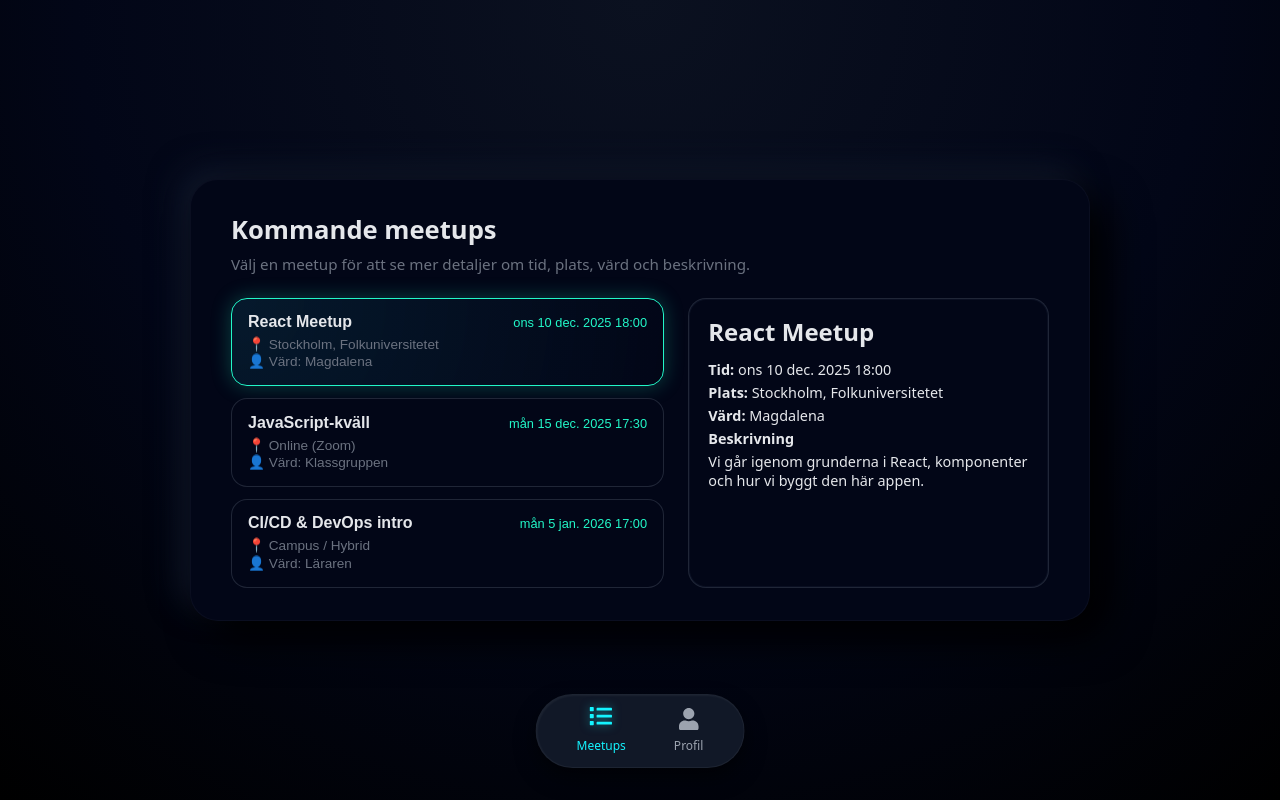
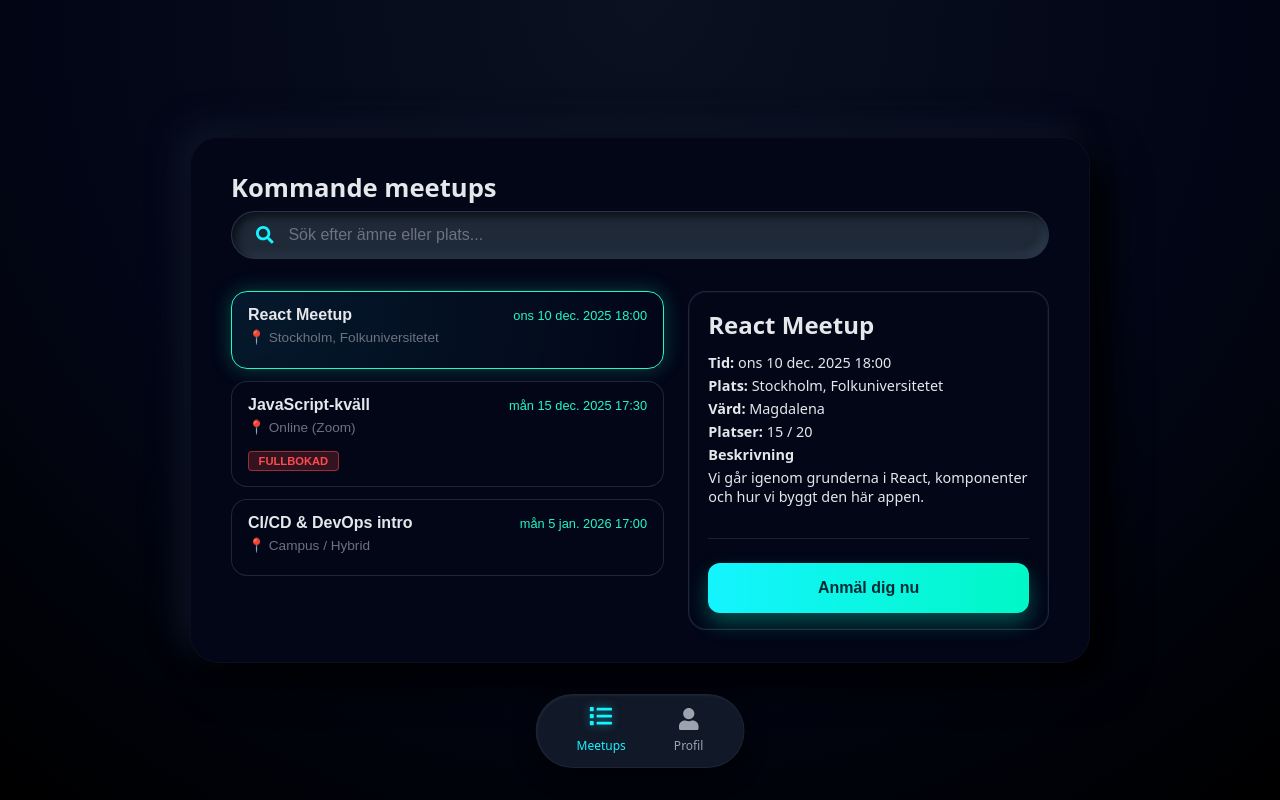
Before and after one commit to Officialw0z/meetup, a React (Vite) app in the folder client/: page /meetups in a window 1280 px wide. Both pictures are taken after a click on the button 447 px from the left and 341 px from the top of the page. Built offline with nearby package versions, Linux system fonts and the light colour scheme.

Commit message:
updated meetups with search function and mock signup logic

```diff
--- a/client/src/components/MeetupsPage.jsx
+++ b/client/src/components/MeetupsPage.jsx
@@ -1,7 +1,8 @@
-// src/components/MeetupsPage.jsx
-import { useState, useEffect } from "react"; // <--- Lade till useEffect
+import { useState, useEffect } from "react";
+import { FaSearch, FaCheckCircle, FaExclamationCircle, FaTimesCircle } from "react-icons/fa";
 import "../styles/MeetupsPage.scss";
 
+// MOCK DATA
 const MOCK_MEETUPS = [
   {
     id: 1,
@@ -9,8 +10,9 @@ const MOCK_MEETUPS = [
     time: "2025-12-10T18:00:00",
     location: "Stockholm, Folkuniversitetet",
     host: "Magdalena",
-    description:
-      "Vi går igenom grunderna i React, komponenter och hur vi byggt den här appen.",
+    description: "Vi går igenom grunderna i React, komponenter och hur vi byggt den här appen.",
+    capacity: 20,
+    attending: 15,
   },
   {
     id: 2,
@@ -18,8 +20,9 @@ const MOCK_MEETUPS = [
     time: "2025-12-15T17:30:00",
     location: "Online (Zoom)",
     host: "Klassgruppen",
-    description:
-      "Frågestund om JavaScript, CI/CD, Git flow och grupparbetet.",
+    description: "Frågestund om JavaScript, CI/CD, Git flow och grupparbetet.",
+    capacity: 10,
+    attending: 10, // Fullbokad
   },
   {
     id: 3,
@@ -27,8 +30,9 @@ const MOCK_MEETUPS = [
     time: "2026-01-05T17:00:00",
     location: "Campus / Hybrid",
     host: "Läraren",
-    description:
-      "Vi tittar på pipelines, GitHub Actions och hur deployen till AWS & Render fungerar.",
+    description: "Vi tittar på pipelines, GitHub Actions och hur deployen till AWS & Render fungerar.",
+    capacity: 50,
+    attending: 2,
   },
 ];
 
@@ -46,27 +50,70 @@ function formatDate(dateString) {
 
 export default function MeetupsPage() {
   const [selectedId, setSelectedId] = useState(null);
-
-  // --- NYTT: States för laddning och data ---
   const [loading, setLoading] = useState(true);
   const [meetups, setMeetups] = useState([]);
+  const [searchTerm, setSearchTerm] = useState("");
 
-  // --- NYTT: Simulera hämtning ---
+  // --- NYTT: Håller koll på vilka meetups JAG är anmäld till ---
+  const [mySignups, setMySignups] = useState([]);
+
   useEffect(() => {
     const fakeFetch = () => {
       setTimeout(() => {
-        setMeetups(MOCK_MEETUPS); // Flytta mock-data till state
-        setLoading(false);        // Klart!
-      }, 1000); // Vänta 1 sekund
+        setMeetups(MOCK_MEETUPS);
+        setLoading(false);
+      }, 1000);
     };
-
     fakeFetch();
   }, []);
 
-  // Hitta vald meetup baserat på state-datan (inte konstanten)
+  const filteredMeetups = meetups.filter((meetup) => {
+    const text = searchTerm.toLowerCase();
+    return (
+      meetup.title.toLowerCase().includes(text) ||
+      meetup.description.toLowerCase().includes(text) ||
+      meetup.location.toLowerCase().includes(text) ||
+      meetup.host.toLowerCase().includes(text)
+    );
+  });
+
   const selected = meetups.find((m) => m.id === selectedId);
 
-  // --- NYTT: Visa laddnings-snurra ---
+  // --- NYTT: Kolla om jag redan är anmäld till den valda ---
+  const isRegistered = selected ? mySignups.includes(selected.id) : false;
+
+  // --- ANMÄL DIG ---
+  const handleSignup = (id) => {
+    const token = localStorage.getItem("token");
+    if (!token) {
+      alert("Du måste vara inloggad för att anmäla dig!");
+      return;
+    }
+
+    // 1. Öka antal attending
+    setMeetups((prev) =>
+      prev.map((m) => m.id === id ? { ...m, attending: m.attending + 1 } : m)
+    );
+
+    // 2. Lägg till i "mina anmälningar"
+    setMySignups((prev) => [...prev, id]);
+
+    alert("Du är nu anmäld! (Mock)");
+  };
+
+  // --- AVREGISTRERA DIG (NY FUNKTION) ---
+  const handleUnregister = (id) => {
+    // 1. Minska antal attending
+    setMeetups((prev) =>
+      prev.map((m) => m.id === id ? { ...m, attending: m.attending - 1 } : m)
+    );
+
+    // 2. Ta bort från "mina anmälningar"
+    setMySignups((prev) => prev.filter((signupId) => signupId !== id));
+
+    alert("Du har avregistrerat dig.");
+  };
+
   if (loading) {
     return (
       <div className="meetups-wrapper">
@@ -81,15 +128,27 @@ export default function MeetupsPage() {
     <div className="meetups-wrapper">
       <div className="meetups-card">
         <h1 className="meetups-card__title">Kommande meetups</h1>
-        <p className="meetups-card__subtitle">
-          Välj en meetup för att se mer detaljer om tid, plats, värd och
-          beskrivning.
-        </p>
+
+        <div className="search-bar">
+          <FaSearch className="search-icon" />
+          <input
+            type="text"
+            placeholder="Sök efter ämne eller plats..."
+            value={searchTerm}
+            onChange={(e) => setSearchTerm(e.target.value)}
+          />
+        </div>
 
         <div className="meetups-layout">
-          {/* Lista med meetups (Vi mappar nu "meetups" istället för MOCK_MEETUPS) */}
           <div className="meetups-list">
-            {meetups.map((meetup) => (
+            {filteredMeetups.length === 0 && (
+              <p style={{ padding: "1rem", color: "#9ca3af" }}>Inga meetups hittades.</p>
+            )}
+
+            {filteredMeetups.map((meetup) => {
+              const amISignedUp = mySignups.includes(meetup.id); // Kolla om jag är anmäld
+
+              return (
                 <button
                   key={meetup.id}
                   className={`meetups-list__item ${
@@ -106,35 +165,83 @@ export default function MeetupsPage() {
                     </span>
                   </div>
                   <p className="meetups-list__line">📍 {meetup.location}</p>
-                <p className="meetups-list__line">👤 Värd: {meetup.host}</p>
+
+                  <div className="status-container">
+                    {/* Visa om jag är anmäld redan i listan */}
+                    {amISignedUp && (
+                       <span className="status-badge status-badge--registered">
+                         <FaCheckCircle /> Anmäld
+                       </span>
+                    )}
+
+                    {/* Visa om det är fullt */}
+                    {!amISignedUp && meetup.attending >= meetup.capacity && (
+                        <span className="status-badge status-badge--full">Fullbokad</span>
+                    )}
+                  </div>
                 </button>
-            ))}
+              );
+            })}
           </div>
 
-          {/* Detaljer för vald meetup */}
           <div className="meetup-details">
             {selected ? (
               <>
                 <h2>{selected.title}</h2>
+                <div className="meetup-meta-grid">
+                  <p><strong>Tid:</strong> {formatDate(selected.time)}</p>
+                  <p><strong>Plats:</strong> {selected.location}</p>
+                  <p><strong>Värd:</strong> {selected.host}</p>
                   <p>
-                  <strong>Tid:</strong> {formatDate(selected.time)}
+                    <strong>Platser:</strong> {selected.attending} / {selected.capacity}
                   </p>
-                <p>
-                  <strong>Plats:</strong> {selected.location}
-                </p>
-                <p>
-                  <strong>Värd:</strong> {selected.host}
-                </p>
+                </div>
+
                 <p className="meetup-details__description-label">
                   <strong>Beskrivning</strong>
                 </p>
                 <p className="meetup-details__description">
                   {selected.description}
                 </p>
+
+                <div className="meetup-actions">
+
+                  {/* LOGIK FÖR KNAPPARNA */}
+
+                  {isRegistered ? (
+                    // 1. Om jag är anmäld -> Visa avregistrera
+                    <div className="registered-actions">
+                      <p className="success-msg"><FaCheckCircle /> Du är anmäld till detta event.</p>
+                      <button
+                        className="action-btn action-btn--danger"
+                        onClick={() => handleUnregister(selected.id)}
+                      >
+                        <FaTimesCircle style={{marginRight: '8px'}}/> Avregistrera mig
+                      </button>
+                    </div>
+
+                  ) : selected.attending >= selected.capacity ? (
+                    // 2. Om det är fullt -> Visa varning
+                    <div className="full-warning">
+                      <FaExclamationCircle />
+                      <span>Tyvärr, denna meetup är fullbokad.</span>
+                    </div>
+
+                  ) : (
+                    // 3. Annars -> Visa anmäl-knapp
+                    <button
+                      className="action-btn"
+                      onClick={() => handleSignup(selected.id)}
+                    >
+                      Anmäl dig nu
+                    </button>
+                  )}
+
+                </div>
               </>
             ) : (
               <p className="meetup-details__placeholder">
-                Ingen meetup vald ännu. Klicka på en meetup i listan till vänster.
+                Välj en meetup i listan för att se detaljer och anmäla dig.
               </p>
             )}
           </div>
--- a/client/src/styles/MeetupsPage.scss
+++ b/client/src/styles/MeetupsPage.scss
@@ -140,3 +140,160 @@ $accent-soft: rgba(34, 247, 200, 0.25);
     margin: 0;
   }
 }
+
+.search-bar {
+  display: flex;
+  align-items: center;
+  background: #1f2937; // Mörkare bakgrund
+  padding: 0.8rem 1.5rem;
+  border-radius: 99px; // Pillerform
+  margin-bottom: 2rem; // Luft under
+  box-shadow: inset 4px 4px 8px #0b0f19, inset -4px -4px 8px #2d3b4e; // "Inskuren" look
+  border: 1px solid rgba(255,255,255,0.05);
+
+  .search-icon {
+    color: #14f4ff; // Cyan
+    margin-right: 0.8rem;
+    font-size: 1.1rem;
+  }
+
+  input {
+    flex: 1;
+    background: transparent;
+    border: none;
+    outline: none;
+    color: #e5e7eb;
+    font-size: 1rem;
+
+    &::placeholder {
+      color: #6b7280;
+    }
+  }
+}
+
+// STATUS BADGE (Fullbokad i listan)
+.status-badge {
+  display: inline-block;
+  font-size: 0.7rem;
+  padding: 0.2rem 0.6rem;
+  border-radius: 4px;
+  margin-top: 0.5rem;
+  font-weight: bold;
+  text-transform: uppercase;
+
+  &--full {
+    background: rgba(255, 75, 75, 0.2);
+    color: #ff4b4b; // Röd
+    border: 1px solid rgba(255, 75, 75, 0.5);
+  }
+}
+
+// DETALJVY ACTION AREA
+.meetup-actions {
+  margin-top: 2rem;
+  padding-top: 1.5rem;
+  border-top: 1px solid rgba(255,255,255,0.1);
+}
+
+.action-btn {
+  width: 100%;
+  padding: 1rem;
+  border-radius: 12px;
+  border: none;
+  font-size: 1rem;
+  font-weight: 700;
+  cursor: pointer;
+
+  // Samma snygga cyan-gradient som på AuthPage
+  background: linear-gradient(90deg, #14f4ff, #00f8c6);
+  color: #012b35;
+  box-shadow: 0 10px 20px rgba(0, 248, 198, 0.3);
+  transition: transform 0.2s;
+
+  &:hover {
+    transform: translateY(-2px);
+    box-shadow: 0 15px 30px rgba(0, 248, 198, 0.4);
+  }
+
+  &:active {
+    transform: translateY(0);
+  }
+}
+
+// FULLBOKAD VARNING I DETALJVY
+.full-warning {
+  display: flex;
+  align-items: center;
+  gap: 0.8rem;
+  background: rgba(255, 75, 75, 0.1);
+  border: 1px solid #ff4b4b;
+  color: #ff4b4b;
+  padding: 1rem;
+  border-radius: 12px;
+  font-weight: 600;
+
+  svg {
+    font-size: 1.2rem;
+  }
+}
+
+.spinner {
+  width: 50px;
+  height: 50px;
+  border-radius: 50%;
+  border: 4px solid rgba(255, 255, 255, 0.1);
+  border-top-color: #14f4ff;
+  animation: spin 1s linear infinite;
+}
+
+@keyframes spin {
+  to { transform: rotate(360deg); }
+}
+
+.status-container {
+  display: flex;
+  gap: 0.5rem;
+  margin-top: 0.5rem;
+}
+
+.status-badge--registered {
+  background: rgba(0, 248, 198, 0.1);
+  color: #00f8c6;
+  border: 1px solid rgba(0, 248, 198, 0.3);
+  display: flex;
+  align-items: center;
+  gap: 4px;
+}
+
+.registered-actions {
+  display: flex;
+  flex-direction: column;
+  gap: 1rem;
+}
+
+.success-msg {
+  color: #00f8c6;
+  font-weight: 600;
+  display: flex;
+  align-items: center;
+  gap: 0.5rem;
+  background: rgba(0, 248, 198, 0.1);
+  padding: 0.8rem;
+  border-radius: 8px;
+}
+
+
+.action-btn--danger {
+
+  background: transparent;
+  border: 2px solid #ff4b4b;
+  color: #ff4b4b;
+  box-shadow: none;
+
+  &:hover {
+    background: #ff4b4b;
+    color: #fff;
+    box-shadow: 0 5px 15px rgba(255, 75, 75, 0.4);
+    transform: translateY(-2px);
+  }
+}
```
Lines whose indentation alone changed are shown as unchanged.
